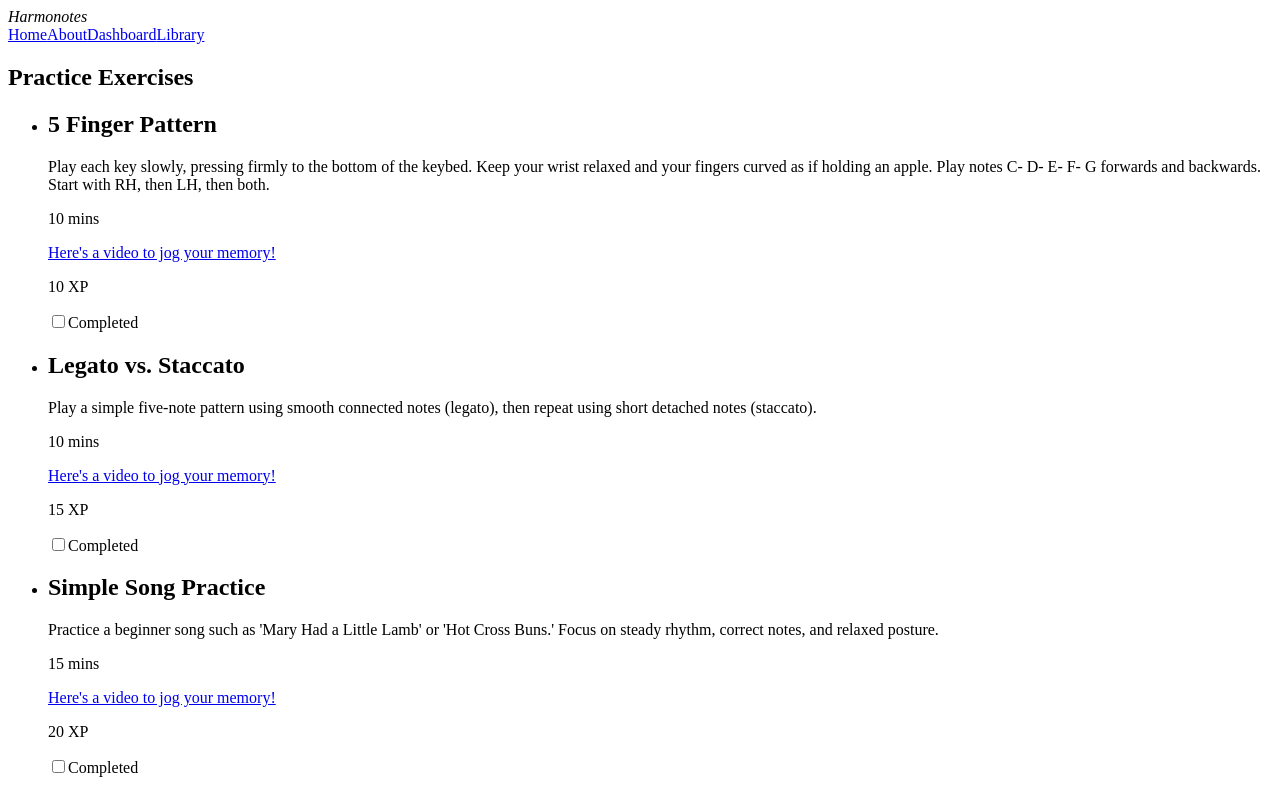
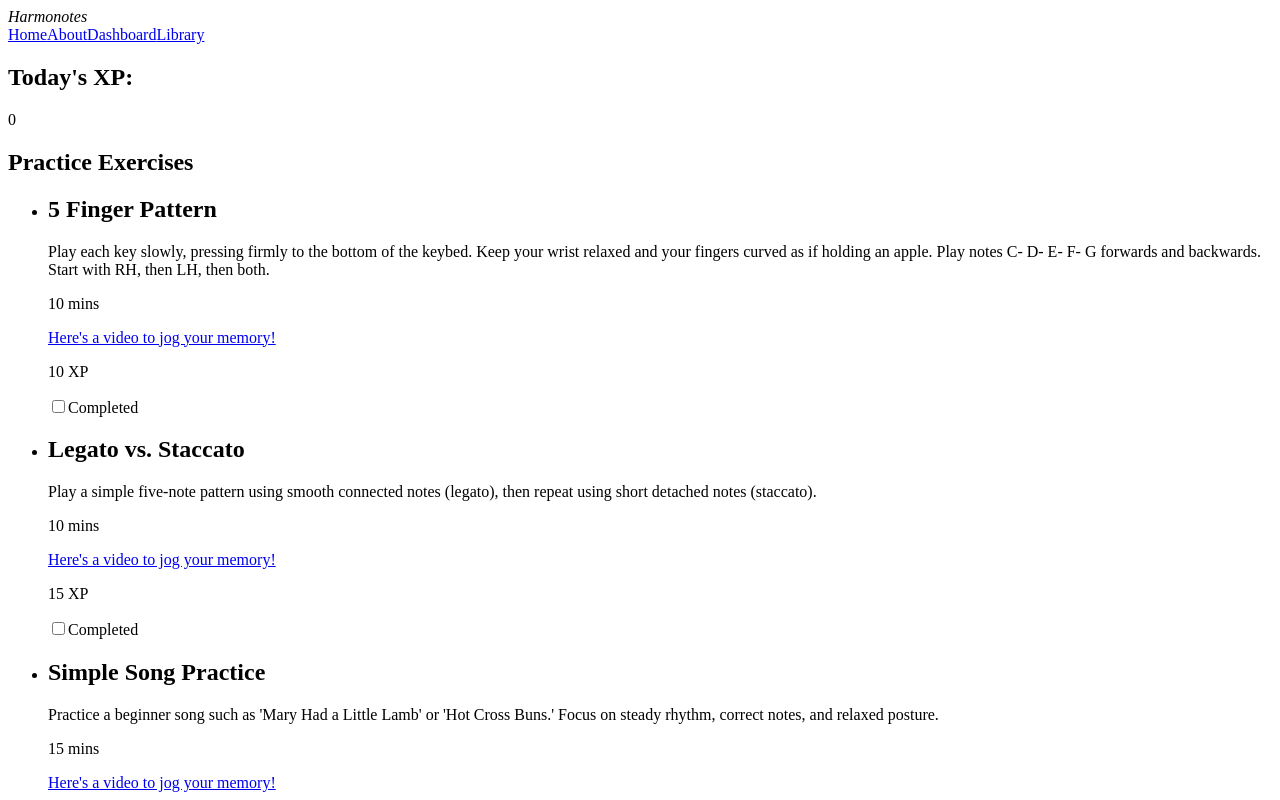
Before and after one commit to BrookeFloyd10/Harmonotes-BrookeF, a React (Vite) app in the folder harmonotes/: page /dashboard in a window 1280 px wide. Shown: the top 800 px of the page. Built offline with nearby package versions, Linux system fonts and the light colour scheme.

Commit message:
added math and logic for xptracker inside xptracker component, exported to dashboard

```diff
--- a/harmonotes/src/components/XPTracker.jsx
+++ b/harmonotes/src/components/XPTracker.jsx
@@ -0,0 +1,20 @@
+
+
+function XPTracker({practiceData}) {
+
+    const completedTasks = practiceData.filter((exercise) => {
+      return exercise.completed
+    });
+    const dailyXp = completedTasks.reduce((total, exercise) => {
+        return total + exercise.xp
+    }, 0);
+
+    return (
+        <section className="xp-tracker">
+            <h2>Today's XP:</h2>
+            <p>{dailyXp}</p>
+        </section>
+    );
+}
+
+export default XPTracker;
--- a/harmonotes/src/pages/Dashboard.jsx
+++ b/harmonotes/src/pages/Dashboard.jsx
@@ -1,5 +1,6 @@
 import { Link } from 'react-router'
 import { useEffect, useState } from 'react';
+import XPTracker from '../components/XPTracker';
 import PracticeCard from '../components/PracticeCard'
 
 
@@ -44,7 +45,10 @@ function Dashboard() {
     if (isLoading) return <p>Loading...</p>;
     if (error) return <p>Error loading: {error}</p>;
     return (
-        <div className="exercise-list">
+        <main>
+            <XPTracker practiceData={practiceData} />
+
+            <section className="exercise-list">
                 <h2>Practice Exercises</h2>
                     <ul>
                         {practiceData.map((item ) => (
@@ -52,7 +56,9 @@ function Dashboard() {
                         </li>
                         )) }
                     </ul>
-        </div>
+            </section>
+        </main>
+
         )
     }
 
```
Lines whose indentation alone changed are shown as unchanged.
